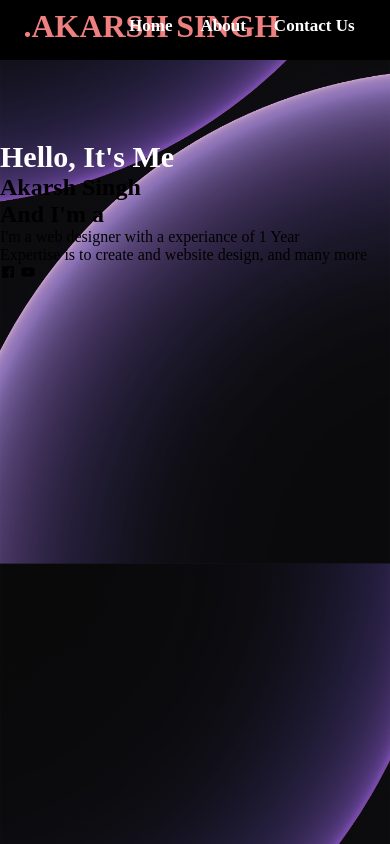
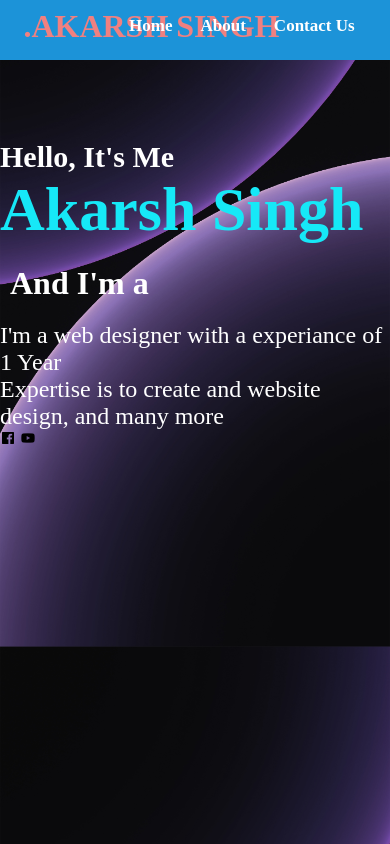
Before and after one commit to AKARSH59/akarsh59.github.io, a plain HTML site: page index.html in a window 390 px wide. Drawn offline with nearby package versions, Linux system fonts and the light colour scheme; files whose address does not match are found by name.

Commit message:
Add files via upload

```diff
--- a/style.css
+++ b/style.css
@@ -11,7 +11,7 @@ body {
 
 .header {
     height: 60px;
-    background-color: black;
+    background-color: rgb(28, 147, 216);
 }
 
 .header h1 {
@@ -65,4 +65,31 @@ body {
     padding-top: 80px;
     font-size: 30px;
     color: #fff;
+    font-weight: 700;
 }
+
+.home-content h1{
+    color: rgb(22, 232, 247);
+    font-size: 62px;
+    font-weight: bolder;
+}
+
+.home-content h2{
+    color: #fff;
+    font-size: xx-large;
+    padding: 20px 10px;
+}
+
+.home-content p{
+    color: #fff;
+    font-size: x-large;
+}
+
+@media screen (max-width: 700px){
+    .
+    .header h1{
+        position: absolute;
+        text-align: center;
+        font-size: 45px;
+    }
+}
```
